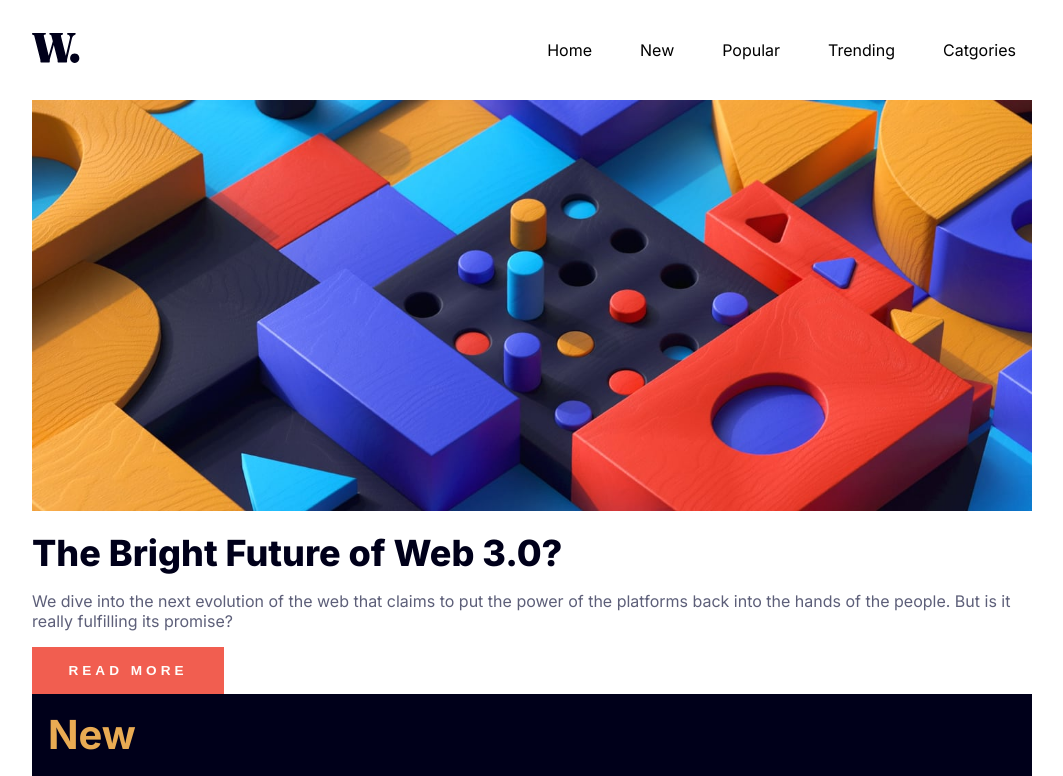
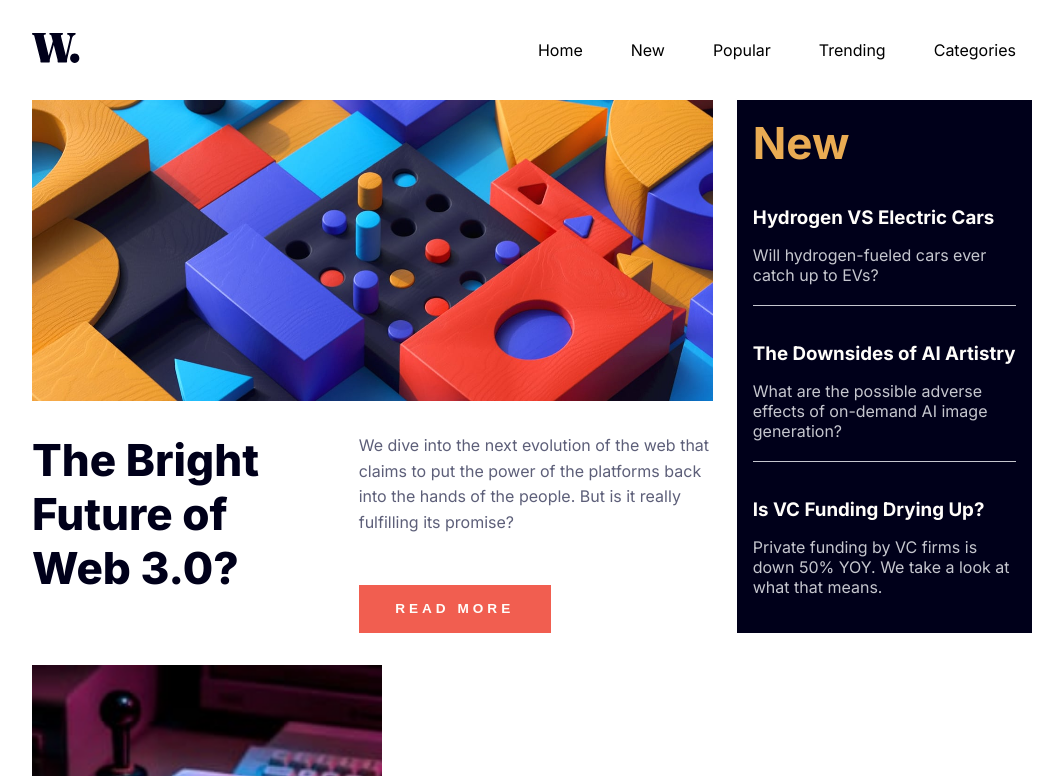
Before and after one commit to sandovalmelo/news-homepage, a plain HTML site: page index.html in a window 1280 px wide. Shown: the top 776 px of the page, without its empty margins (108-1171 px from the left). Drawn offline with Linux system fonts and the light colour scheme.

Commit message:
change header grid styles

```diff
--- a/index.html
+++ b/index.html
@@ -40,7 +40,7 @@
 							<li><a href="#">New</a></li>
 							<li><a href="#">Popular</a></li>
 							<li><a href="#">Trending</a></li>
-							<li><a href="#">Catgories</a></li>
+							<li><a href="#">Categories</a></li>
 						</ul>
 					</nav>
 				</div>
--- a/scss/_base.scss
+++ b/scss/_base.scss
@@ -45,3 +45,9 @@ main {
 	max-width: 1000px;
 	margin: 0 auto;
 }
+
+@media (min-width: 900px) {
+	.btn {
+		padding: 0.5rem 0;
+	}
+}
--- a/scss/_header.scss
+++ b/scss/_header.scss
@@ -47,13 +47,42 @@
 
 @media (min-width: 900px) {
 	.header {
+		display: grid;
+		column-gap: 1.5rem;
+		row-gap: 1rem;
+		grid-template-areas:
+			"img img news"
+			"title text news"
+			"title btn news";
+
+		&-image {
+			grid-area: img;
+
+			img {
+				height: 100%;
+			}
+		}
+
+		&-title {
+			grid-area: title;
+			font-size: 2.75rem;
+		}
+
+		&-text {
+			grid-area: text;
+			line-height: 1.6;
+		}
+
 		.news {
+			grid-area: news;
+
 			&-title {
-				font-size: 2.5rem;
+				font-size: 2.75rem;
 			}
 		}
 
 		.btn {
+			grid-area: btn;
 			margin-bottom: 0;
 		}
 	}
```
Also changed, not shown: css/styles.css.
